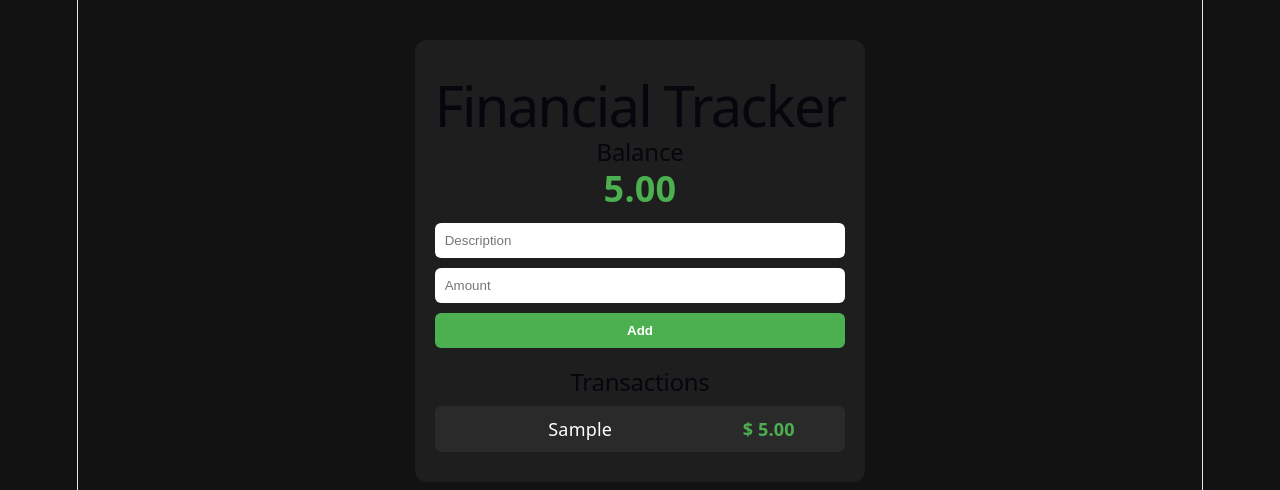
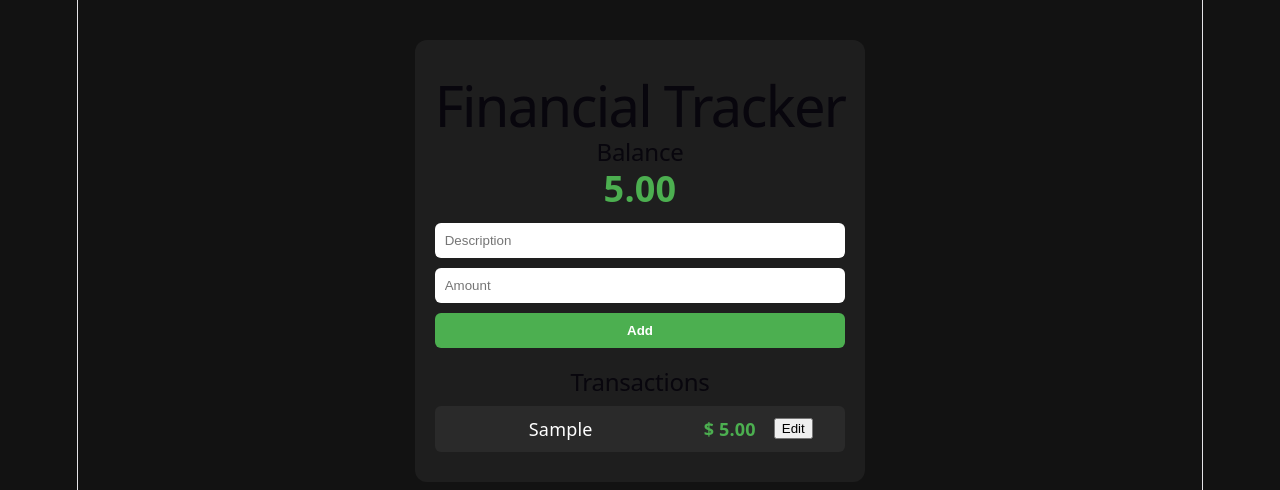
Before and after one commit to FixedBits/financial-tracker, a React (Vite) app: page / in a window 1280 px wide. Both pictures are taken after typing "Sample", "5" into the empty fields and a click on the button "Add". Shown: the top 490 px of the page. Built offline with nearby package versions, Linux system fonts and the light colour scheme.

Commit message:
Added Edit button

```diff
--- a/src/components/TransactionList.jsx
+++ b/src/components/TransactionList.jsx
@@ -29,7 +29,7 @@ const itemVariants = {
 };
 
 function TransactionList({items, onDelete}) {
-  // ⭐ Inline component
+  // Inline component
   function TransactionItem({t}) {
     const [isEditing, setIsEditing] = useState(false);
 
@@ -44,8 +44,9 @@ function TransactionList({items, onDelete}) {
           })}
         </span>
 
-        {/* Edit feature coming later */}
-
+        <button className="edit-btn" onClick={() => setIsEditing(true)}>
+          Edit
+        </button>
         <button className="delete-btn" onClick={() => handleDelete(t.id)}>
           ×
         </button>
```
